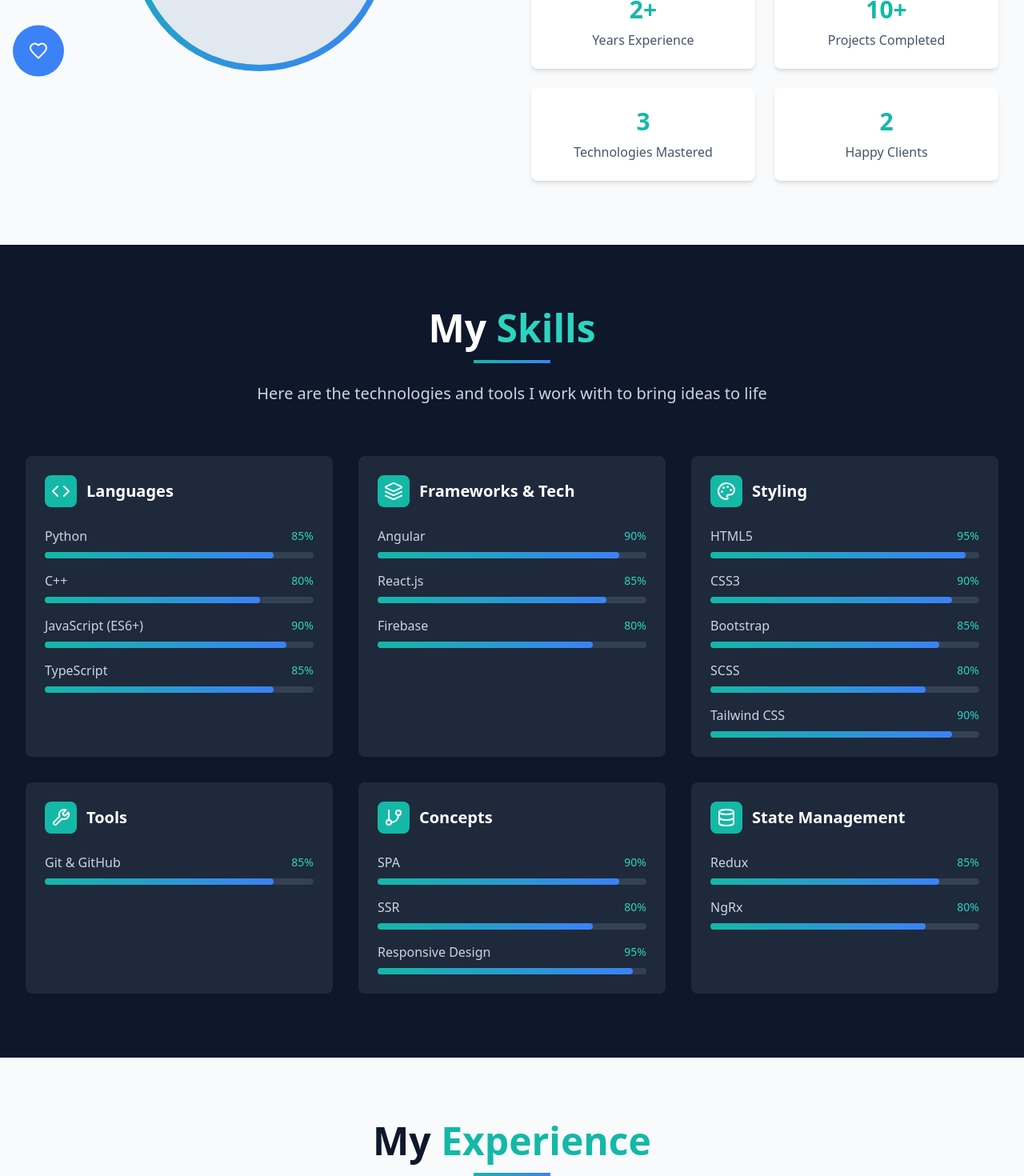
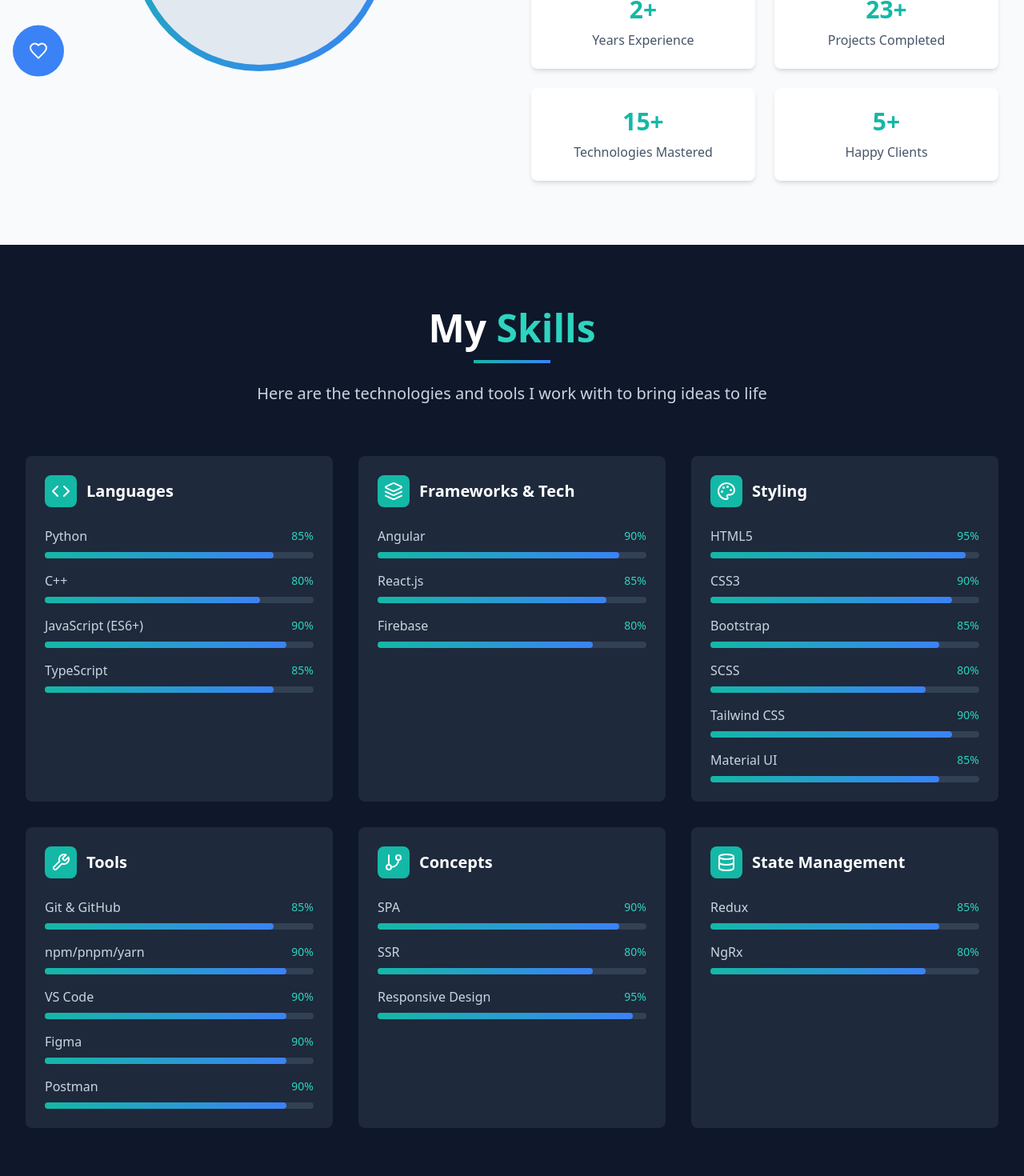
Before and after one commit to MostafaMohamedgamil/mostafa-dev, a React (Vite) app: page / in a window 1280 px wide. Shown: the part 1380-2850 px from the top of the page at 80% size. Built offline with nearby package versions, Linux system fonts and the light colour scheme.

Commit message:
Update About component statistics and enhance skills list in portfolio data

```diff
--- a/src/components/About.tsx
+++ b/src/components/About.tsx
@@ -10,9 +10,9 @@ const About: React.FC = () => {
 
   const stats = [
     { number: '2+', label: 'Years Experience' },
-    { number: '10+', label: 'Projects Completed' },
-    { number: '3', label: 'Technologies Mastered' },
-    { number: '2', label: 'Happy Clients' },
+    { number: '23+', label: 'Projects Completed' },
+    { number: '15+', label: 'Technologies Mastered' },
+    { number: '5+', label: 'Happy Clients' },
   ];
 
   return (
--- a/src/data/portfolio.ts
+++ b/src/data/portfolio.ts
@@ -67,9 +67,15 @@ export const skills: Skill[] = [
   { name: 'Bootstrap', category: 'Styling', level: 85 },
   { name: 'SCSS', category: 'Styling', level: 80 },
   { name: 'Tailwind CSS', category: 'Styling', level: 90 },
+  { name: 'Material UI', category: 'Styling', level: 85 },
 
   // Tools
   { name: 'Git & GitHub', category: 'Tools', level: 85 },
+  { name: 'npm/pnpm/yarn', category: 'Tools', level: 90 },
+  { name: 'VS Code', category: 'Tools', level: 90 },
+  { name: 'Figma', category: 'Tools', level: 90 },
+  { name: 'Postman', category: 'Tools', level: 90 },
+
 
   // Concepts
   { name: 'SPA', category: 'Concepts', level: 90 },
```
